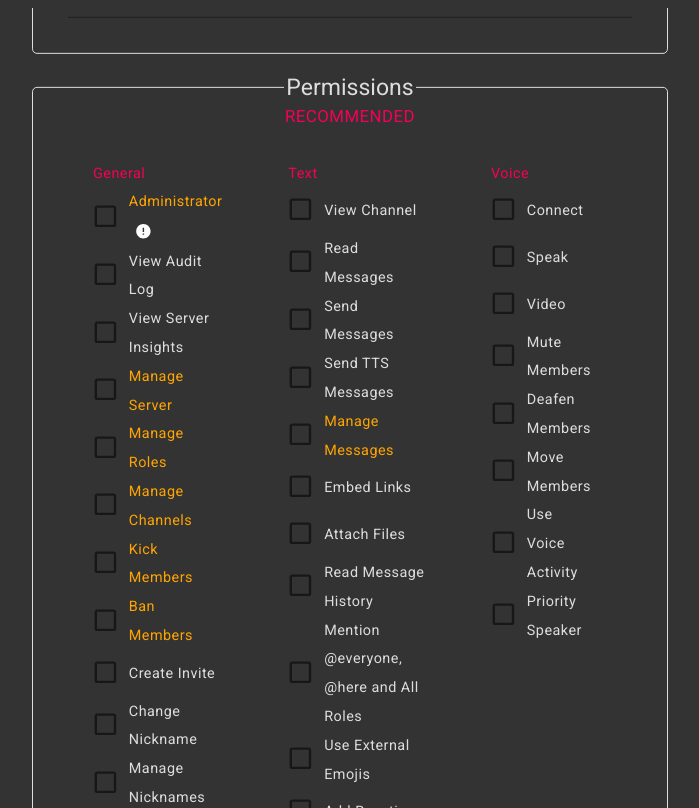
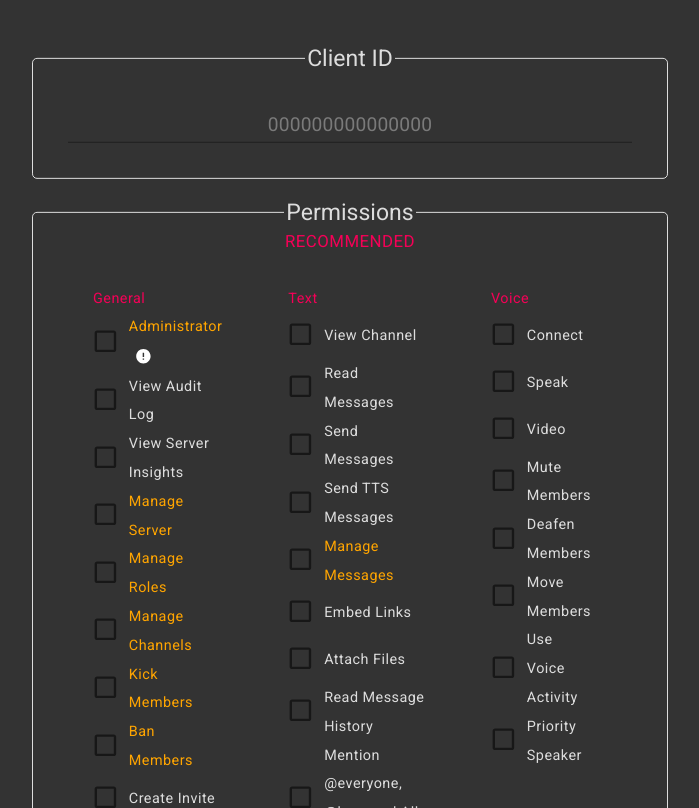
Before and after one commit to Azoraqua/discord-bot-inviter, a React (Create React App) app: page / in a window 1280 px wide. Shown: the whole page, without its empty margins (298-997 px from the left). Built offline with nearby package versions, Linux system fonts and the light colour scheme.

Commit message:
Updated.
Signed-off-by: Ronald Bunk <me@azoraqua.com>

```diff
--- a/src/App.css
+++ b/src/App.css
@@ -34,9 +34,8 @@ fieldset {
     top: 50%;
     left: 50%;
     transform: translate(-50%, -50%);
-    z-index: 3;
-    margin-top: 75px !important;
-    margin-bottom: 75px !important;
+    margin-top: 200px !important;
+    margin-bottom: 200px !important;
 
 }
 
```
